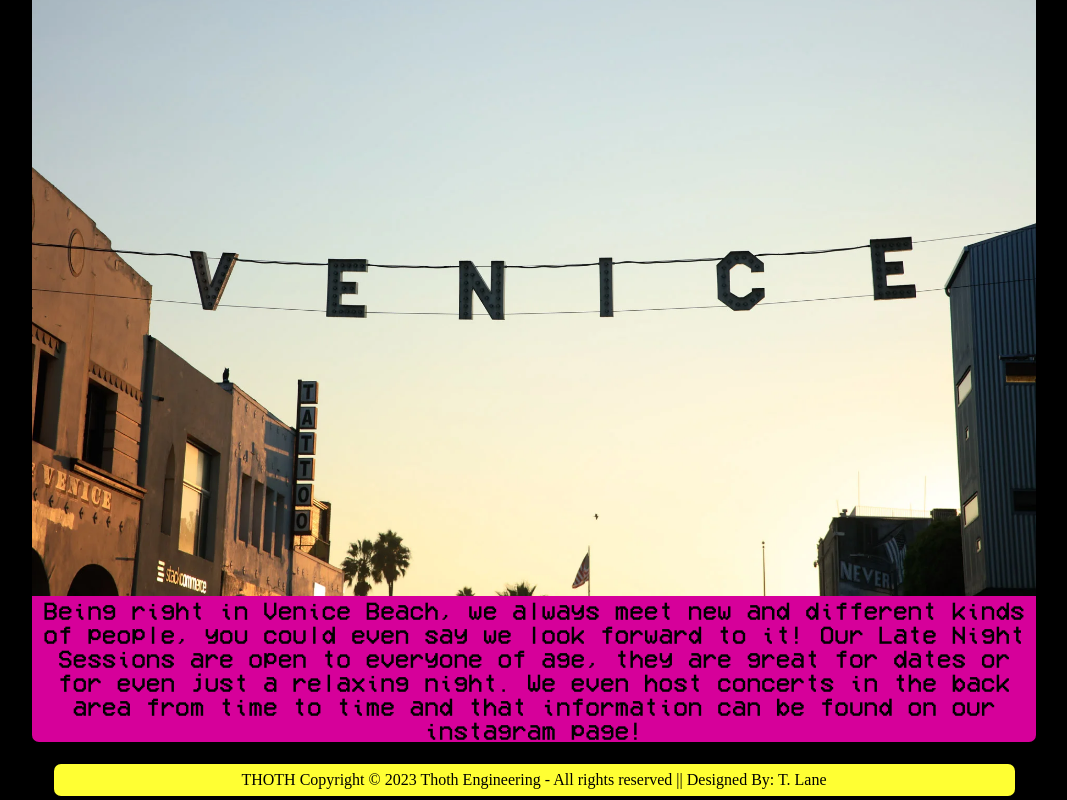
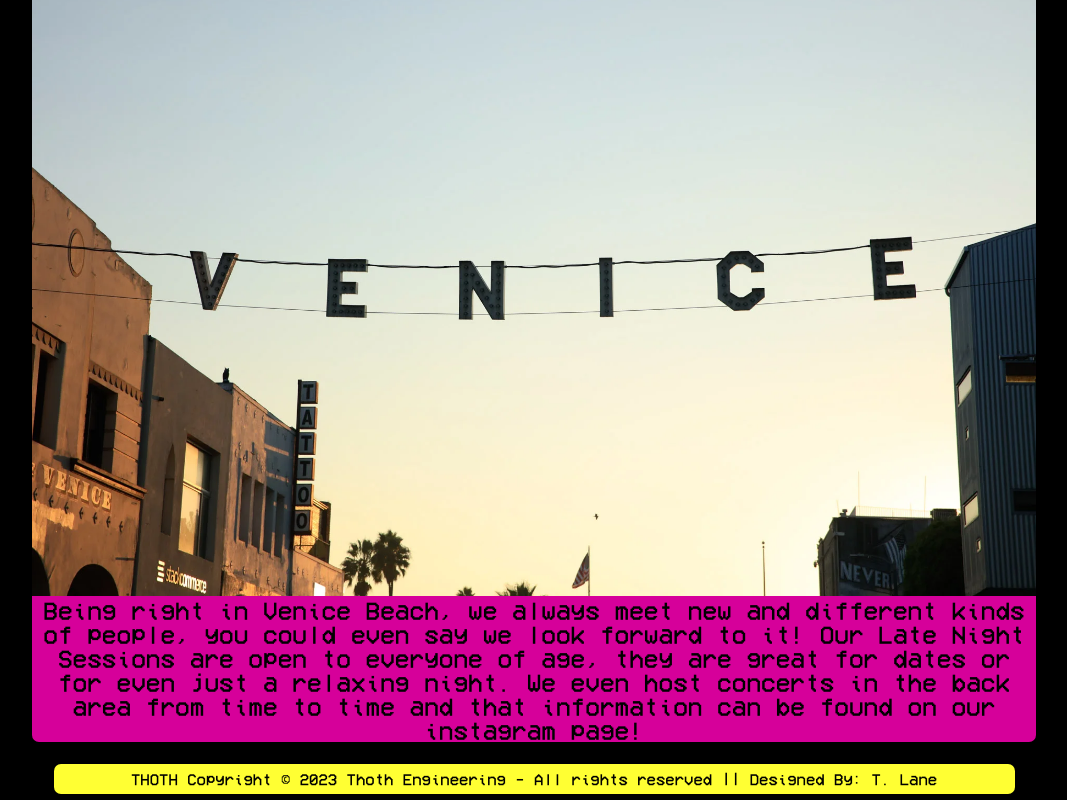
Before and after one commit to HollywoodOKC/Neon-High-Lounge--Mock-, a plain HTML site: page index.html in a window 1280 px wide. Shown: the part 2634-3434 px from the top of the page, without its empty margins (106-1173 px from the left). Drawn offline with Linux system fonts and the light colour scheme.

Commit message:
Fixed footer font.

```diff
--- a/styles/strains.css
+++ b/styles/strains.css
@@ -139,6 +139,7 @@ li a:hover {
   border-radius: 7px;
   width: 75%;
   padding: 5px;
+  font-family: 'VCR_OSD', cursive;
 }
 
 #footer {
--- a/styles/styles.css
+++ b/styles/styles.css
@@ -245,6 +245,7 @@ li a:hover {
   border-radius: 7px;
   width: 75%;
   padding: 5px;
+  font-family: 'VCR_OSD', cursive;
 }
 
 #footer {
```
